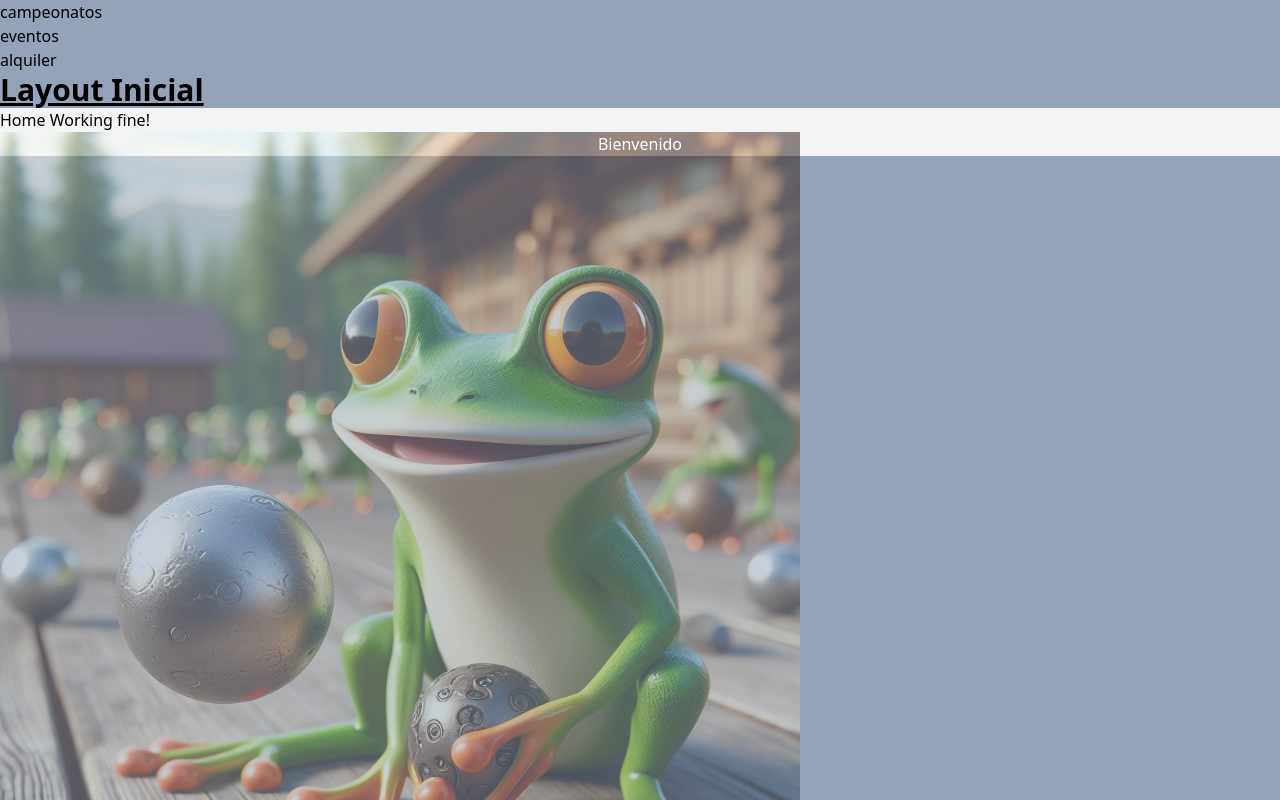
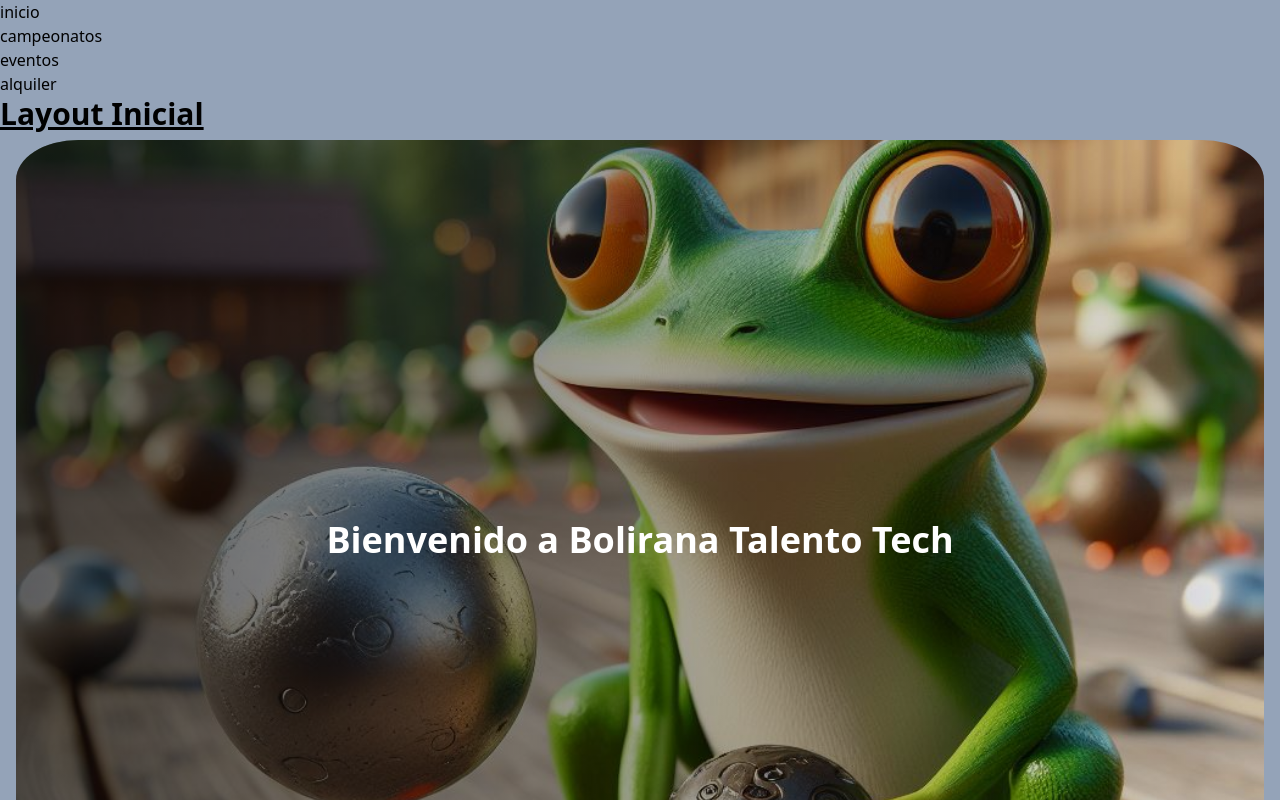
Before and after one commit to seguraedwin5/BoliranaTalentotech, a React (Vite) app: page / in a window 1280 px wide. Shown: the top 800 px of the page. Built offline with nearby package versions, Linux system fonts and the light colour scheme.

Commit message:
creacion del banner principal

```diff
--- a/src/App.css
+++ b/src/App.css
@@ -1,8 +1,19 @@
-.banner{
-  background-image: url('/public/rana_banner.jpeg'),linear-gradient(to right, rgba(0,0,0,0.5), rgba(255,0,0,0.5));
+.bg-hero-image{
+  background-image: url('/public/rana_banner.jpeg');
   background-size: cover;
+  background-position: center;
   background-repeat: no-repeat;
-  width: 800px;
-  height: 800px;
-  opacity: 0.5;
+  position: relative;
+  border-radius: 5%;
 }
+.bg-hero-image::before {
+  content: '';
+  position: absolute;
+  top: 0;
+  left: 0;
+  width: 100%;
+  height: 100%;
+  background: linear-gradient(to right, rgba(0, 0, 0, 0.7), rgba(0, 0, 0, 0.1));
+  opacity: 0.9;
+  border-radius: 5%;
+}
--- a/src/components/Hero.jsx
+++ b/src/components/Hero.jsx
@@ -1,9 +1,10 @@
 function Hero() {
   return (
-    <div>
-      <div className="banner absolute w-full h-full bg-[url('/public/rana_banner.jpeg')] bg-no-repeat bg-contain "></div>
-      <div className="relative text-center ">
-        <h2 className="text-white">Bienvenido</h2>
+    <div className="relative h-screen w-auto bg-hero-image mt-2 ">
+      <div className="absolute inset-0 flex items-center justify-center rounded">
+        <h1 className="text-white text-4xl font-bold">
+          Bienvenido a Bolirana Talento Tech
+        </h1>
       </div>
     </div>
   );
--- a/src/components/Section.jsx
+++ b/src/components/Section.jsx
@@ -1,5 +1,5 @@
 function Section({ children }) {
-  return <section className="bg-gray-100">{children}</section>;
+  return <section className="bg-gray-100 rounded mt-2">{children}</section>;
 }
 
 export default Section;
--- a/src/layout/Layout.jsx
+++ b/src/layout/Layout.jsx
@@ -6,10 +6,9 @@ function Layout() {
       <header>
         <Navbar></Navbar>
         <h1 className="text-3xl font-bold underline">Layout Inicial</h1>
-
       </header>
 
-      <main>
+      <main className="container mx-auto px-4">
         <Outlet />
       </main>
       <footer></footer>
--- a/src/layout/Navbar.jsx
+++ b/src/layout/Navbar.jsx
@@ -1,14 +1,23 @@
 import { Link } from "react-router-dom";
 import { Campeonatos } from "../pages";
-function Navbar () {
-    return(
-        <div>
-            <ul>
-                <li><Link to={"/campeonatos"}>campeonatos</Link></li>
-                <li><Link to={"/eventos"}>eventos</Link></li>
-                <li><Link to={"/alquiler"}>alquiler</Link></li>
-            </ul>
-        </div>
-    )
+function Navbar() {
+  return (
+    <div>
+      <ul>
+        <li>
+          <Link to={"/"}>inicio</Link>
+        </li>
+        <li>
+          <Link to={"/campeonatos"}>campeonatos</Link>
+        </li>
+        <li>
+          <Link to={"/eventos"}>eventos</Link>
+        </li>
+        <li>
+          <Link to={"/alquiler"}>alquiler</Link>
+        </li>
+      </ul>
+    </div>
+  );
 }
 export default Navbar;
--- a/src/pages/Home.jsx
+++ b/src/pages/Home.jsx
@@ -3,11 +3,10 @@ import Hero from "../components/Hero";
 function Home() {
   return (
     <div>
+      <Hero></Hero>
+
       <Section>
-        <h1 className="hover:text-blue-300">Home Working fine!</h1>
-      </Section>
-      <Section>
-        <Hero></Hero>
+        <p>Este es un texto de seccion</p>
       </Section>
     </div>
   );
```
